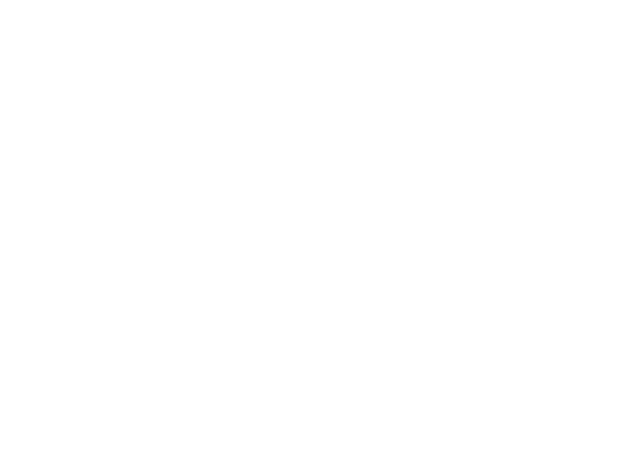
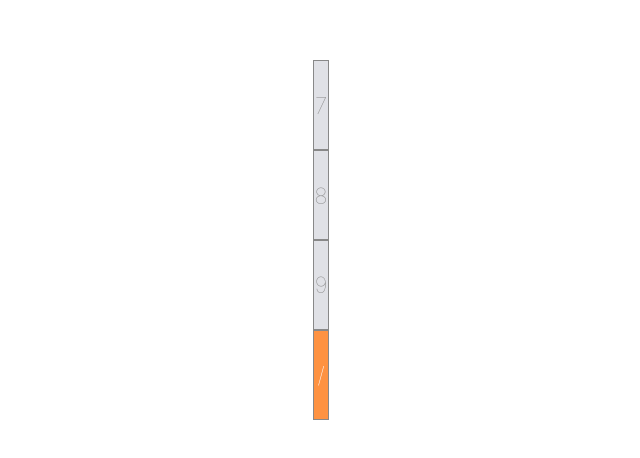
Before and after one commit to TLanetteRose/FCC-ReactJs-Calculator-TLP, a React (Create React App) app: page / in a window 1280 px wide. Shown: the part 160-618 px from the top of the page, without its empty margins (319-959 px from the left). Built offline with nearby package versions, Linux system fonts and the light colour scheme.

Commit message:
Added Button Component and styling
Signed-off-by: T. Lanette <TLPollard4516@gmail.com>

```diff
--- a/src/App.css
+++ b/src/App.css
@@ -1,3 +1,7 @@
 .app {
   display: flex;
+  justify-content: center;
+  align-items: center;
+  height: 100vh;
+  width: 100%;
 }
--- a/src/App.jsx
+++ b/src/App.jsx
@@ -1,12 +1,18 @@
 import React, {Component} from 'react';
 import './App.css';
+import Button from './components/Button';
 
 class App extends Component {
 render() {
     return (
       <div className="app">
         <div className="calc-wrapper">
-
+          <div className="row">
+            <Button id="seven">7</Button>
+            <Button id="eight">8</Button>
+            <Button id="nine">9</Button>
+            <Button id="divide">/</Button>
+          </div>
         </div>
       </div>
     );
--- a/src/components/Button.css
+++ b/src/components/Button.css
@@ -0,0 +1,17 @@
+.button-wrapper {
+    height: 4em;
+    display: flex;
+    justify-content: center;
+    align-items: center;
+    font-weight: lighter;
+    font-size: 1.4em;
+    background-color: #e0e1e6;
+    color: #888;
+    flex: 1;
+    outline: 1px solid #888;
+}
+
+.operator {
+    background-color: #fe9241;
+    color: white;
+}
--- a/src/components/Button.jsx
+++ b/src/components/Button.jsx
@@ -0,0 +1,16 @@
+import React from 'react';
+import './Button.css';
+
+
+const isOperator = val => {
+    return !isNaN(val) || val === "." || val === "=";
+}
+const Button = props => (
+    <div className={`button-wrapper ${
+        isOperator(props.children) ? null : "operator"
+    }`}>
+        {props.children}
+    </div>
+)
+
+export default Button;
```
